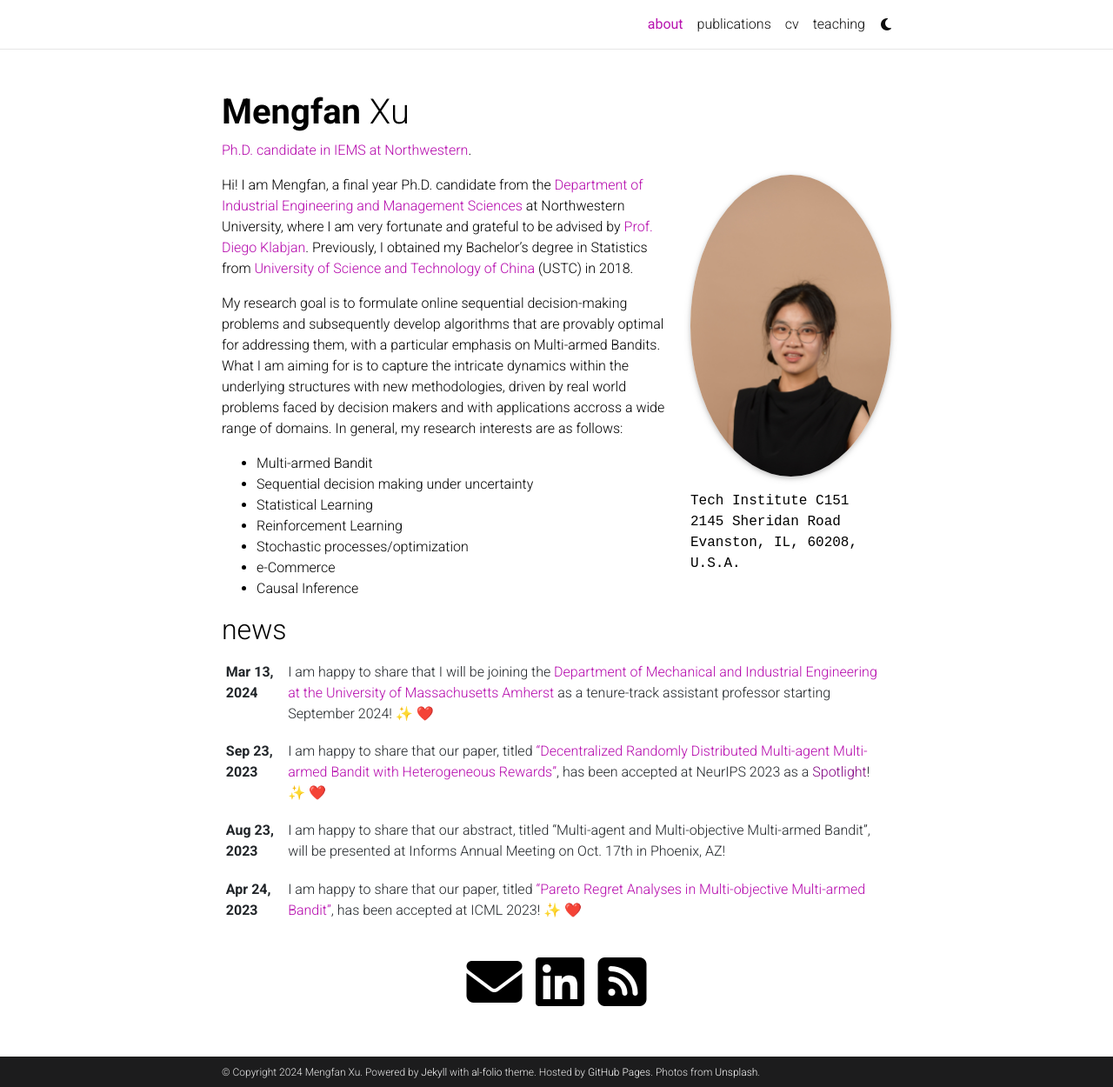
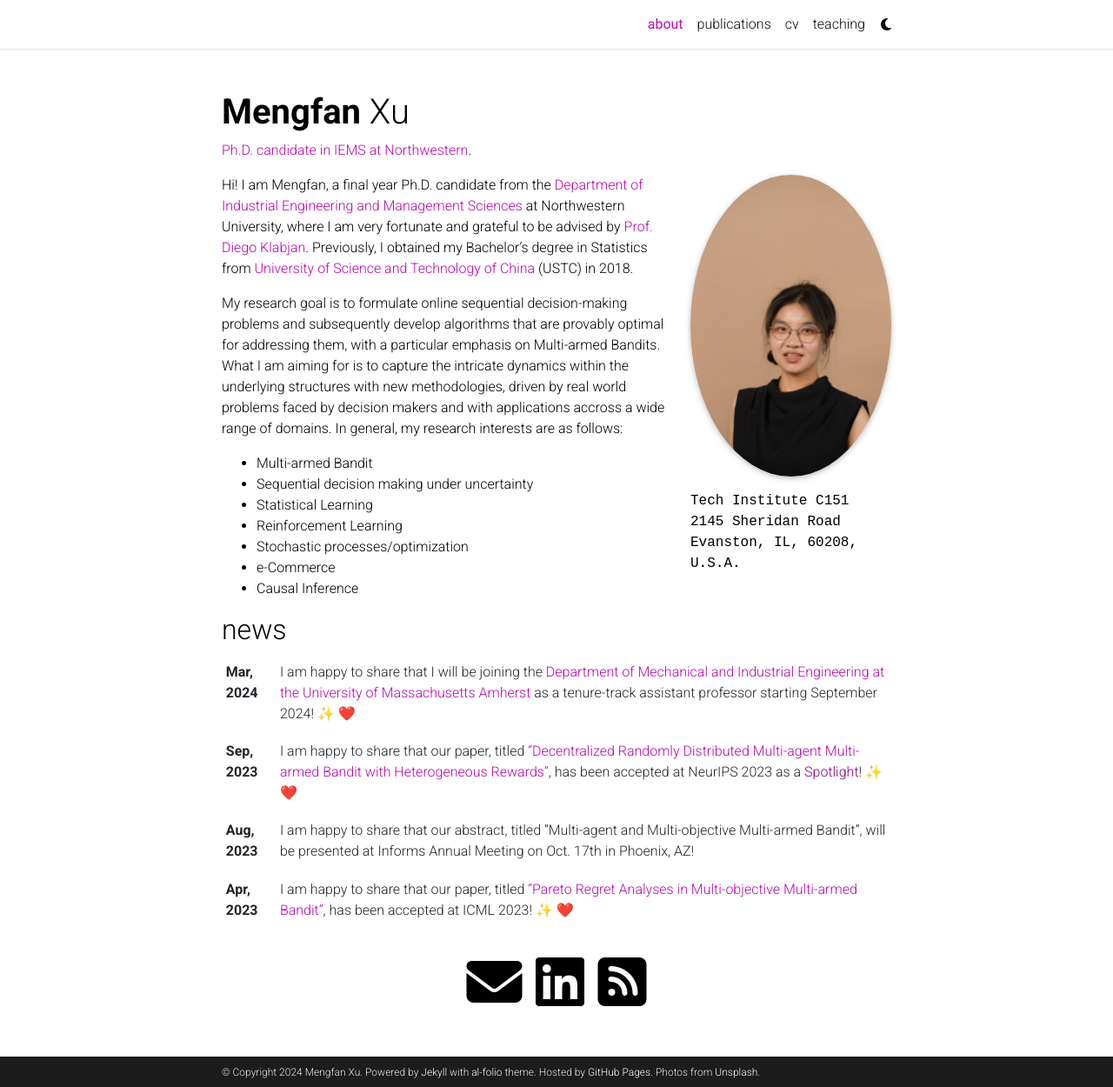
Before and after one commit to mengfanxu1997/mengfanxu1997.github.io, a Jekyll site: the page built from _pages/about.md, in a window 1280 px wide and 1250 px high. Shown: the whole window at 87% size. Built offline with Jekyll 4.4.1, drawn with Linux system fonts in a browser that asks for light colours; full-size pictures stand in for the smaller copies a plugin makes; emoji names are drawn with the system emoji font; comment, search, counter and statistics services are not loaded; a style sheet for code colours, icons or effects is not loaded.

Commit message:
Update news.html

```diff
--- a/_includes/news.html
+++ b/_includes/news.html
@@ -11,7 +11,7 @@
               {% endif %}
               {% for item in news limit: news_limit %}
                 <tr>
-                  <th scope="row">{{ item.date | date: '%b %d, %Y' }}</th>
+                  <th scope="row">{{ item.date | date: '%b, %Y' }}</th>
                   <td>
                     {% if item.inline -%}
                       {{ item.content | remove: '<p>' | remove: '</p>' | emojify }}
```
